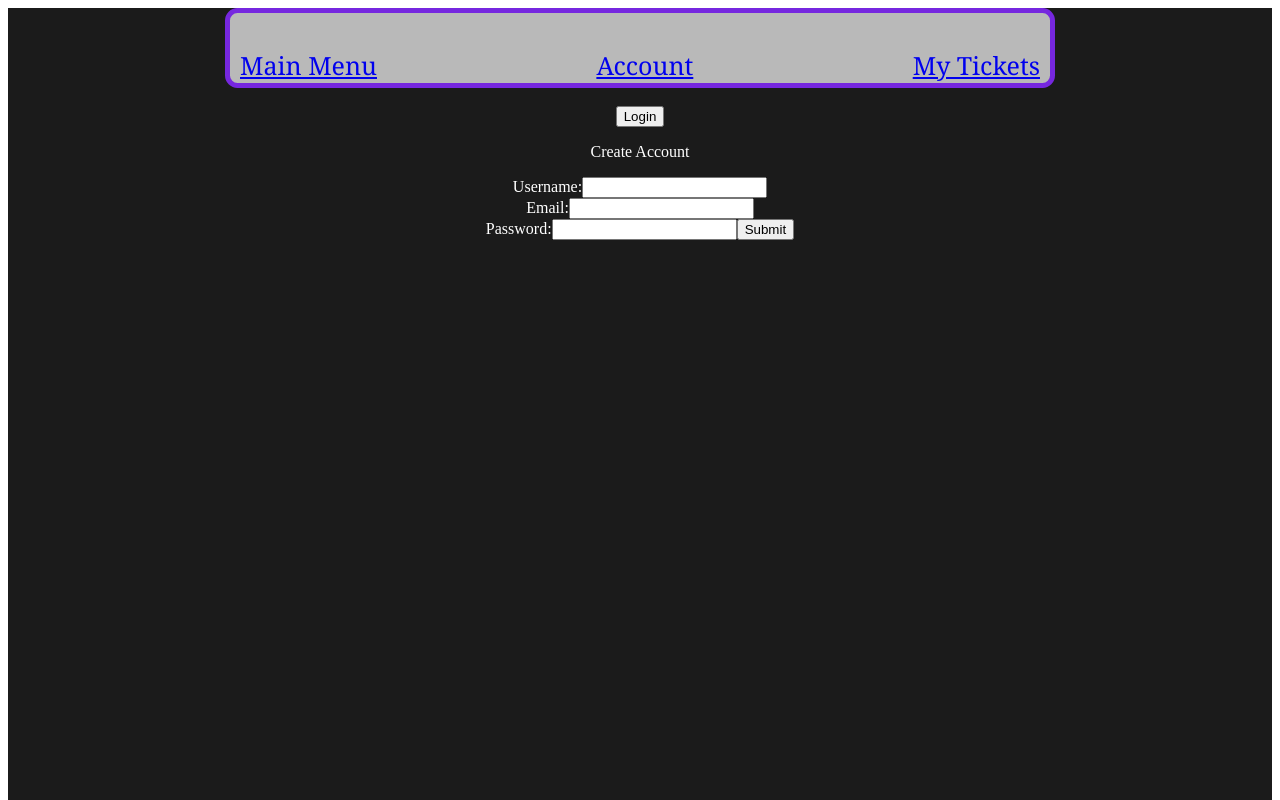
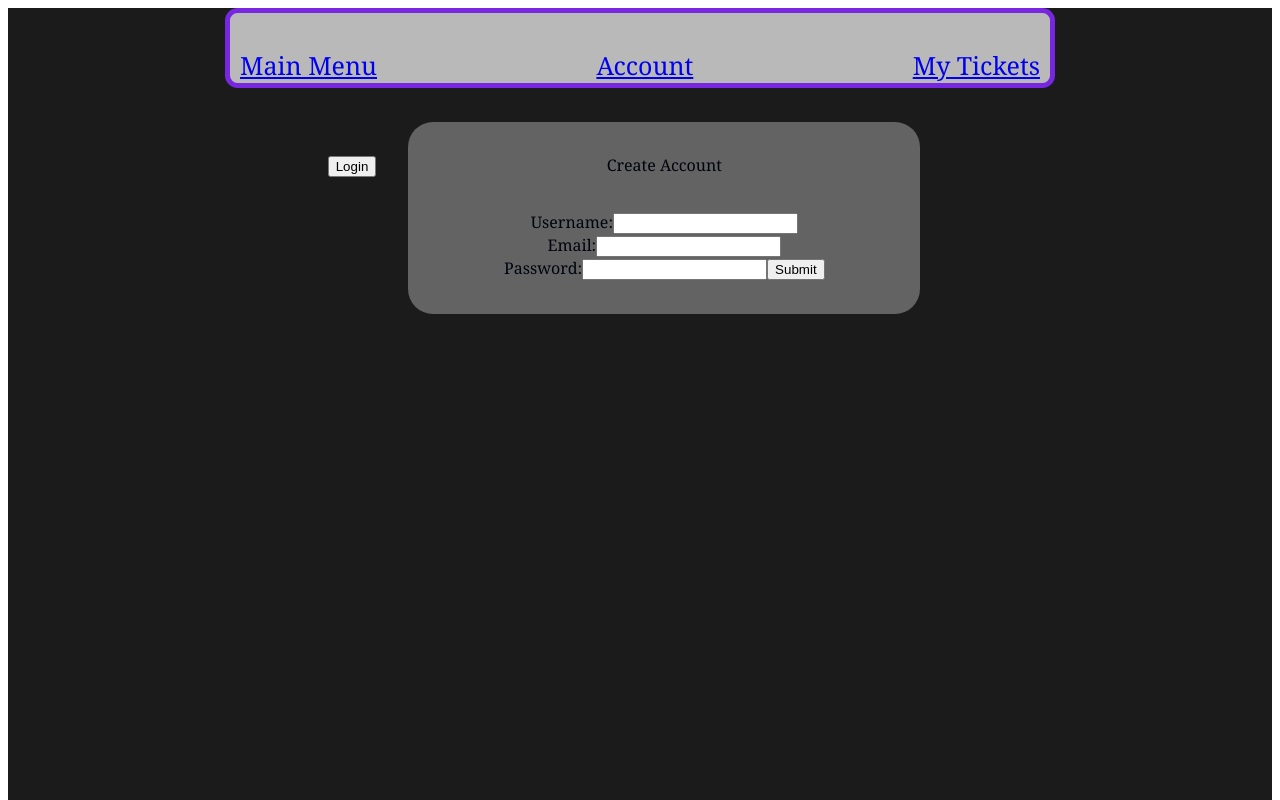
Before and after one commit to wayland-i/ticketruler-project, a React (Create React App) app in the folder frontend/: page /AccountInfo in a window 1280 px wide. Shown: the top 800 px of the page. Built offline with nearby package versions, Linux system fonts and the light colour scheme; no server answers.

Commit message:
css for links

```diff
--- a/frontend/src/AccountInfo.js
+++ b/frontend/src/AccountInfo.js
@@ -20,9 +20,11 @@ function AccountInfo() {
 
     return (
         <div className="createAccount" >
-            <br></br>
-         <button onClick={click}>{newUser?"Login": "Create Account"}</button>
-         {newUser?<CreateUser users = {users}/>:<Login users = {users}/>}
+            <div className="AccountForm">
+              <br></br>
+              <button onClick={click}>{newUser?"Login": "Create Account"}</button>
+              {newUser?<CreateUser users = {users}/>:<Login users = {users}/>}
+            </div>
         </div>
     )
 }
--- a/frontend/src/App.css
+++ b/frontend/src/App.css
@@ -12,6 +12,22 @@
   height: 865px;
   color: white;
 }
+
+.Login{
+  text-align: center;
+  font-family:  Georgia, serif;
+  border: rgb(99, 99, 99) 3px;
+  padding: 1rem;
+  width: 30rem;
+  height: 10rem;
+  display: inline-grid;
+  margin: 1rem 2rem;
+  box-shadow: 3px 4px rgb(45, 60 128);
+  color: rgb(0, 3, 14);
+  background-color: rgb(99, 99, 99);
+  border-radius: 25px;
+}
+
 
 .ConcertContainer{
   color: white;
--- a/frontend/src/CreateUser.js
+++ b/frontend/src/CreateUser.js
@@ -22,7 +22,7 @@ function CreateUser({users}) {
 
 
     return(
-      <>
+      <div className="Login">
         <p>Create Account</p>
         <form action="/action_page.php" method="get" id="nameform" onSubmit={(e)=>myFunction(e)}>
             <label for="name">Username:</label>
@@ -34,7 +34,7 @@ function CreateUser({users}) {
             <button type="submit" form="nameform" value="Submit" >Submit</button>
          </form>
 
-      </>
+      </div>
     )
 }
 
--- a/frontend/src/Login.js
+++ b/frontend/src/Login.js
@@ -16,7 +16,7 @@ function Login({users}) {
     const [errorMessage, setErrorMessage] = useState('')
 
     return(
-      <>
+      <div className="Login">
         <p>User Login</p>
          <form action="/action_page.php" method="get" id="nameform">
             <label for="Email">Email:</label>
@@ -26,7 +26,7 @@ function Login({users}) {
          </form>
          <button type="submit" form="nameform" value="Submit">Submit</button>
          <p>{errorMessage}</p>
-      </>
+      </div>
     )
 }
 
```
